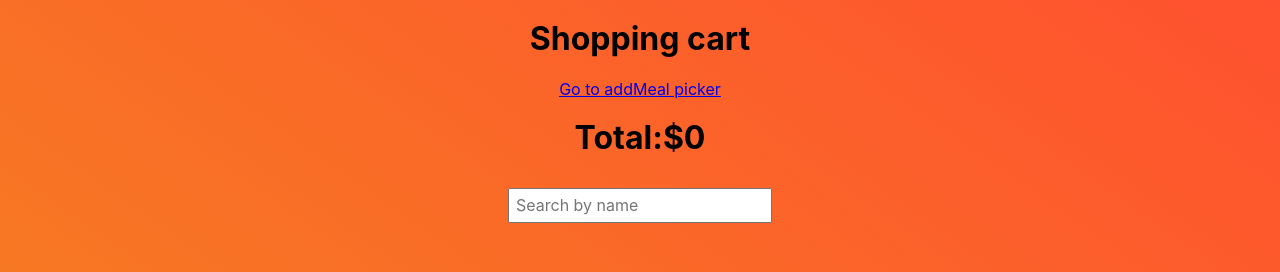
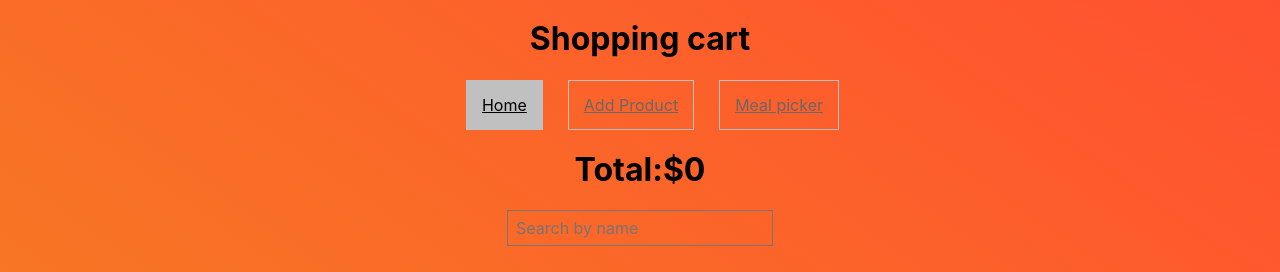
Before and after one commit to kevinvai10/grocerymanagement, a React (Create React App) app: page / in a window 1280 px wide. Shown: the top 272 px of the page. Built offline with nearby package versions, Linux system fonts and the light colour scheme; no server answers.

Commit message:
added new functionality for dropdowns and nav

```diff
--- a/src/App.js
+++ b/src/App.js
@@ -4,6 +4,7 @@ import ProductAdd from './components/ProductAdd/ProductAdd';
 import Nav from './components/nav/Nav';
 import './App.css';
 import ProductList from './components/ProductList/ProductList';
+import 'tachyons';
 
 function App() {
   return (
--- a/src/components/ProductAdd/ProductAdd.js
+++ b/src/components/ProductAdd/ProductAdd.js
@@ -1,7 +1,6 @@
 import React, {Component} from 'react';
 import {Link} from 'react-router-dom';
 import {addProduct, getStores, getCategories} from '../../utils/apicalls';
-import 'tachyons';
 class ProductAdd extends Component{
     constructor(){
         super();
@@ -65,7 +64,6 @@ class ProductAdd extends Component{
         //fecth from apis
         const stores = await getStores();
         const categories = await getCategories();
-
         this.setState({categories, stores});
     }
 
@@ -86,20 +84,20 @@ class ProductAdd extends Component{
                                 <input className="b pa2 input-reset ba bg-transparent hover-bg-black hover-white w-100" required value={product_price} onChange={this.handlePriceChange} type="text" name="" id="password" />
                             </div>
                             <div className="mv3">
+                                <label className="db fw6 lh-copy f6" htmlFor="">Category</label>
+                                <select className="b pa2 input-reset ba bg-transparent hover-bg-black hover-white w-100" value={product_category} onChange={this.handleCategoryChange} type="text" name="" id="password">
+                                    <option>- Select -</option>
+                                    {
+                                        categories && categories.map(category => <option key={category.id}>{category.category_name}</option>)
+                                    }
+                                </select>
+                            </div>
+                            <div className="mv3">
                                 <label className="db fw6 lh-copy f6" htmlFor="">Store</label>
                                 <select className="b pa2 input-reset ba bg-transparent hover-bg-black hover-white w-100" value={product_store} onChange={this.handleStoreChange} type="text" name="" id="password">
                                     <option>- Select -</option>
                                     {
                                         stores && stores.map(store => <option key={store.id}>{store.store_name}</option>)
-                                    }
-                                </select>
-                                </div>
-                            <div className="mv3">
-                                <label className="db fw6 lh-copy f6" htmlFor="">Category</label>
-                                <select className="b pa2 input-reset ba bg-transparent hover-bg-black hover-white w-100" value={product_category} onChange={this.handleCategoryChange} type="text" name="" id="password">
-                                    <option>- Select -</option>
-                                    {
-                                        categories && categories.map(category => <option key={category.id}>{category.category_name}</option>)
                                     }
                                 </select>
                             </div>
--- a/src/components/ProductList/ProductList.css
+++ b/src/components/ProductList/ProductList.css
@@ -8,6 +8,7 @@ table {
     margin-left: auto;
     margin-right: auto;
     border-collapse: collapse;
+    border-bottom: 25px;
   }
 
   th {
@@ -23,4 +24,4 @@ table {
     text-align: left;
 }
 
-tr:hover {background-color: rgb(233, 229, 220);}
+tr:hover {background-color: black; color: white;}
--- a/src/components/ProductList/ProductList.js
+++ b/src/components/ProductList/ProductList.js
@@ -3,7 +3,6 @@ import Product from '../product/Product';
 import SearchBar from '../Searchbar/Searchbar';
 import {getProducts, editProductPrice, deleteProduct} from '../../utils/apicalls';
 import '../ProductList/ProductList.css';
-
 class ProductList extends React.Component{
     constructor(){
         super();
@@ -120,12 +119,7 @@ class ProductList extends React.Component{
     }
 
     componentDidMount(){
-        getProducts().then(products => {
-            console.log('current products:' , products);
-            this.setState({
-                products: products
-            })
-        })
+        getProducts().then(products => this.setState({products: products}))
     }
     render(){
         const {products} = this.state;
--- a/src/components/Searchbar/Searchbar.css
+++ b/src/components/Searchbar/Searchbar.css
@@ -9,6 +9,8 @@
     height: 600px;
     width: 100%;
     overflow-y: scroll;
+    margin-bottom: 35px;
+    margin-top: 35px;
 }
 
 ::-webkit-scrollbar {
--- a/src/components/Searchbar/Searchbar.js
+++ b/src/components/Searchbar/Searchbar.js
@@ -20,7 +20,7 @@ class Searchbar extends Component{
         return(
             <div>
                 <input
-                    className="searchbar-input"
+                    className="pa2 input-reset ba bg-transparent hover-bg-black hover-white w-15"
                     value={search}
                     placeholder={placeHolder}
                     name="search"
--- a/src/components/nav/Nav.jsx
+++ b/src/components/nav/Nav.jsx
@@ -1,14 +1,16 @@
 import React from 'react'
-import {Link} from 'react-router-dom'
+import {Link, withRouter} from 'react-router-dom'
 import './Nav.style.css'
 
-const Nav = () => {
+const Nav = (props) => {
+    console.log(props.history.location.pathname);
     return(
         <div className="nav-container">
-            <Link to="/add">Go to add</Link>
-            <Link to="/meals">Meal picker</Link>
+            <Link to="/" className={ props.history.location.pathname === '/' ? "nav-container-item-selected" : "nav-container-item"}>Home</Link>
+            <Link to="/add" className={props.history.location.pathname === '/add' ? "nav-container-item-selected" : "nav-container-item"}>Add Product</Link>
+            <Link to="/meals" className={props.history.location.pathname === '/meals' ? "nav-container-item-selected" : "nav-container-item"}>Meal picker</Link>
         </div>
     )
 }
 
-export default Nav;
+export default withRouter(Nav);
--- a/src/components/nav/Nav.style.css
+++ b/src/components/nav/Nav.style.css
@@ -1,3 +1,26 @@
-.nav-container:last-child{
+.nav-container{
+    display:flex;
+    justify-content: center;
+}
+.nav-container-item{
+    text-align: center;
+    padding: 15px;
     margin-left: 25px;
+    border: 1px solid silver;
+    transition: 0.2s ease;
+    color: #696767;
 }
+
+.nav-container-item:hover{
+    background-color:silver;
+    opacity: 0.75;
+}
+
+.nav-container-item-selected{
+    text-align: center;
+    padding: 15px;
+    margin-left: 25px;
+    background-color: silver;
+    border: 1px solid silver;
+    color: black;
+}
--- a/src/components/product/Product.jsx
+++ b/src/components/product/Product.jsx
@@ -1,5 +1,5 @@
 import React from 'react'
-
+import './Product.style.css'
 class Product extends React.Component{
     constructor(props){
         super(props);
@@ -25,6 +25,7 @@ class Product extends React.Component{
         handleDelete = () => {
             this.props.delete(this.props.product.id);
         }
+
     render(){
         const {product} = this.props;
         const {isEdit, newPrice} = this.state
@@ -33,26 +34,28 @@ class Product extends React.Component{
                 <td>{product.name}</td>
                 {
                     isEdit ?
-                    <input
-                        onChange={this.handleChange}
-                        placeholder={product.price}
-                        value={newPrice}
-                        />
+                    <td>
+                        <input
+                            onChange={this.handleChange}
+                            placeholder={product.price}
+                            value={newPrice}
+                            />
+                    </td>
                         :
                         <td>{product.price}</td>
                 }
                 <td>{product.store_name}</td>
                 <td>{product.category_name}</td>
                 <td>
-                    <button onClick={this.handleIncrementCartItem}>+</button>
-                    <button onClick={this.handleDecrementCartItem}>-</button>
+                    <button className="product-button" onClick={this.handleIncrementCartItem}>+</button>
+                    <button className="product-button" onClick={this.handleDecrementCartItem}>-</button>
                     {
                         this.state.isEdit ?
-                        <button onClick={this.handleEdit}>Save</button>
+                        <button className="product-button" onClick={this.handleEdit}>Save</button>
                         :
-                        <button onClick={() => this.setState({isEdit: true})}>Edit price</button>
+                        <button className="product-button" onClick={() => this.setState({isEdit: true})}>Edit price</button>
                     }
-                    <button onClick={this.handleDelete}>x</button>
+                    <button className="product-button" onClick={this.handleDelete}>x</button>
                 </td>
             </tr>
         )
--- /dev/null
+++ b/src/components/product/Product.style.css
@@ -0,0 +1,9 @@
+.product-button{
+    background-color: whitesmoke;
+    opacity: 0.60;
+    transition: 0.1s ease;
+}
+
+.product-button:hover{
+    opacity: 1;
+}
--- a/src/utils/apicalls.js
+++ b/src/utils/apicalls.js
@@ -1,35 +1,43 @@
 import {getProductsUrl, addProductUrl, editProductUrl, deleteProductUrl,getStoresUrl, getCategoriesUrl} from './routes';
-//returns array of products
+//--------------------------------------------------
+                    //GET REQUESTS
+//--------------------------------------------------
 const getProducts = () => fetch(getProductsUrl).then(response => response.json());
 const getCategories = () => fetch(getCategoriesUrl).then(response => response.json());
 const getStores = () => fetch(getStoresUrl).then(response => response.json());
-//adds product to db
+//--------------------------------------------------
+                    //POST REQUESTS
+//--------------------------------------------------
 const addProduct = (data) => {
     return fetch(addProductUrl , {
-        method: 'POST', // *GET, POST, PUT, DELETE, etc.
+        method: 'POST',
         headers: {
             'Content-Type': 'application/json',
         },
-        body: JSON.stringify(data), // body data type must match "Content-Type" header
+        body: JSON.stringify(data),
     })
     .then(response => response.json())
 }
-
+//--------------------------------------------------
+                    //PUT REQUESTS
+//--------------------------------------------------
 const editProductPrice = (data) => {
     return fetch(editProductUrl , {
-        method: 'PUT', // *GET, POST, PUT, DELETE, etc.
+        method: 'PUT',
         headers: {
             'Content-Type': 'application/json',
             'Id': data.id
         },
-        body: JSON.stringify(data), // body data type must match "Content-Type" header
-    })
+        body: JSON.stringify(data),
+        })
     .then(response => response.json())
 }
-
+//--------------------------------------------------
+                    //DELETE REQUESTS
+//--------------------------------------------------
 const deleteProduct = (id) => {
     return fetch(deleteProductUrl , {
-        method: 'DELETE', // *GET, POST, PUT, DELETE, etc.
+        method: 'DELETE',
         headers: {
             'Content-Type': 'application/json',
             'Id': id
```
